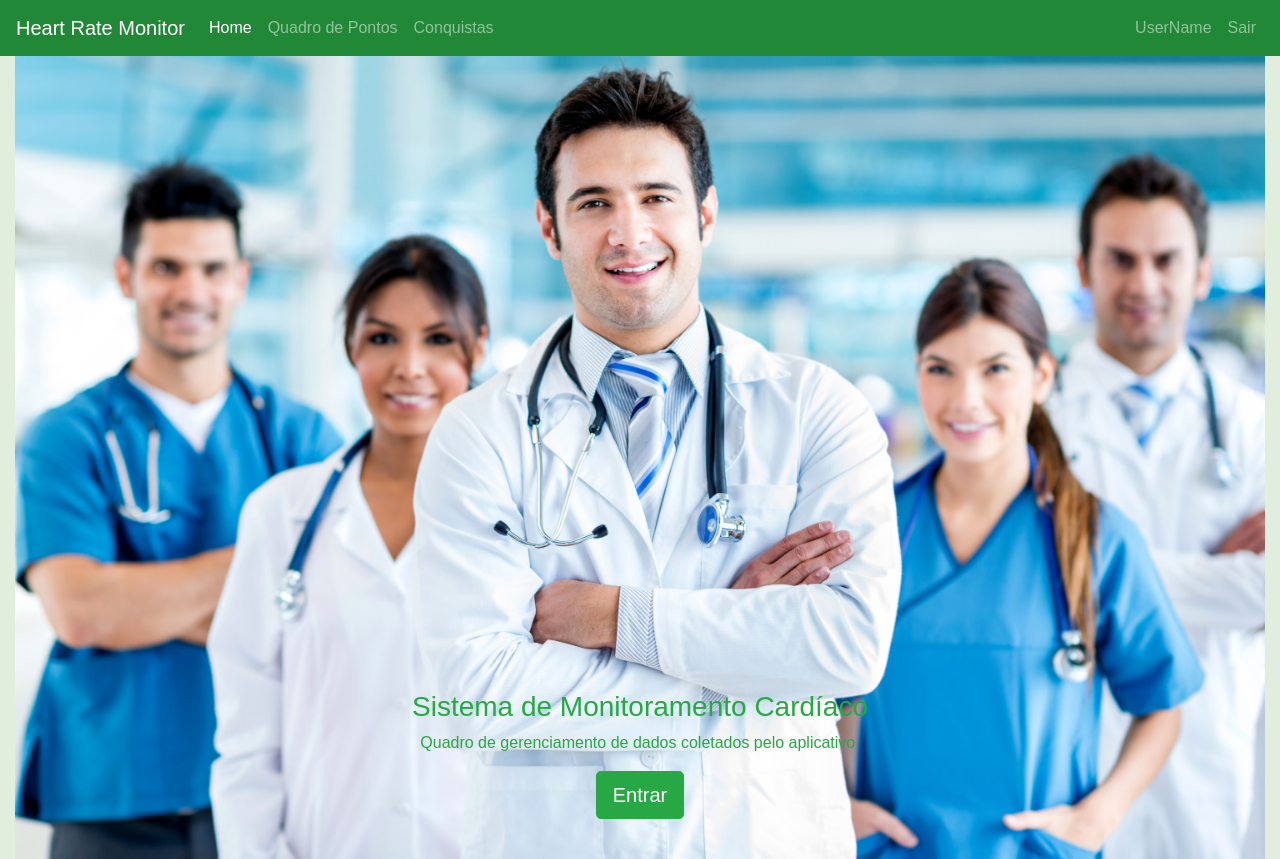
After one commit to levimmartins/HeartRateMonitor1.2, a PHP site: page /home.php in a window 1280 px wide. The commit adds this page. Run offline with PHP 8.4, Linux system fonts and the light colour scheme.

Commit message:
Home + img + css modificações

```diff
--- a/css/home.css
+++ b/css/home.css
@@ -16,6 +16,19 @@ and open the template in the editor.
 
 }
 
+.body_atualizado--home{
+    background-color: #d9ead3c4;
+    margin-top: 2%;
+    font-family: 'Source Sans Pro', sans-serif;
+
+}
+
+
+
+.carousel-caption_home{
+    color: #28a745 !important;
+}
+
 .navbar_atualizada{
-    background-color: #84b59fff;
+    background-color: #218838;
 }
--- /dev/null
+++ b/home.php
@@ -0,0 +1,40 @@
+<?php
+?>
+
+<!DOCTYPE html>
+<html>
+<head>
+    <meta charset="UTF-8"/>
+    <title>Home</title>
+    <link rel="stylesheet" href="css/home.css"/>
+    <link rel="stylesheet" href="css/bootstrap.min.css"/>
+</head>
+
+    <body class="body_atualizado--home">
+
+    <?php include 'navbar.php'?>
+        <div class="container-fluid">
+                    <div id="carouselExampleSlidesOnly" class="carousel slide" data-ride="carousel">
+                          <div class="carousel-inner" role="listbox">
+                              <div class="carousel-item active">
+                                  <img class="d-block img-fluid" src="img/medicos.jpg" alt="First slide">
+                                <div class="carousel-caption carousel-caption_home d-none d-md-block ">
+                                      <h3>Sistema de Monitoramento Cardíaco</h3>
+                                      <p>Quadro de gerenciamento de dados coletados pelo aplicativo.</p>
+                                      <button type="button" class="btn btn-success btn-lg">    Entrar   </button>
+                                </div>
+                              </div>
+                              <div class="carousel-item">
+                                <img class="d-block img-fluid" src="..." alt="Second slide">
+                              </div>
+                              <div class="carousel-item">
+                                <img class="d-block img-fluid" src="..." alt="Third slide">
+                              </div>
+                          </div>
+                    </div>
+            </div>
+
+
+
+    </body>
+</html>
--- a/navbar.php
+++ b/navbar.php
@@ -7,7 +7,7 @@
       <div class="collapse navbar-collapse" id="navbarCollapse">
         <ul class="navbar-nav mr-auto">
           <li class="nav-item active">
-            <a class="nav-link" href="#">Home <span class="sr-only">(current)</span></a>
+            <a class="nav-link" href="home.php">Home <span class="sr-only">(current)</span></a>
           </li>
           <li class="nav-item">
             <a class="nav-link" href="#">Quadro de Pontos</a>
```
Also changed, not shown: img/medicos.jpg (added).
